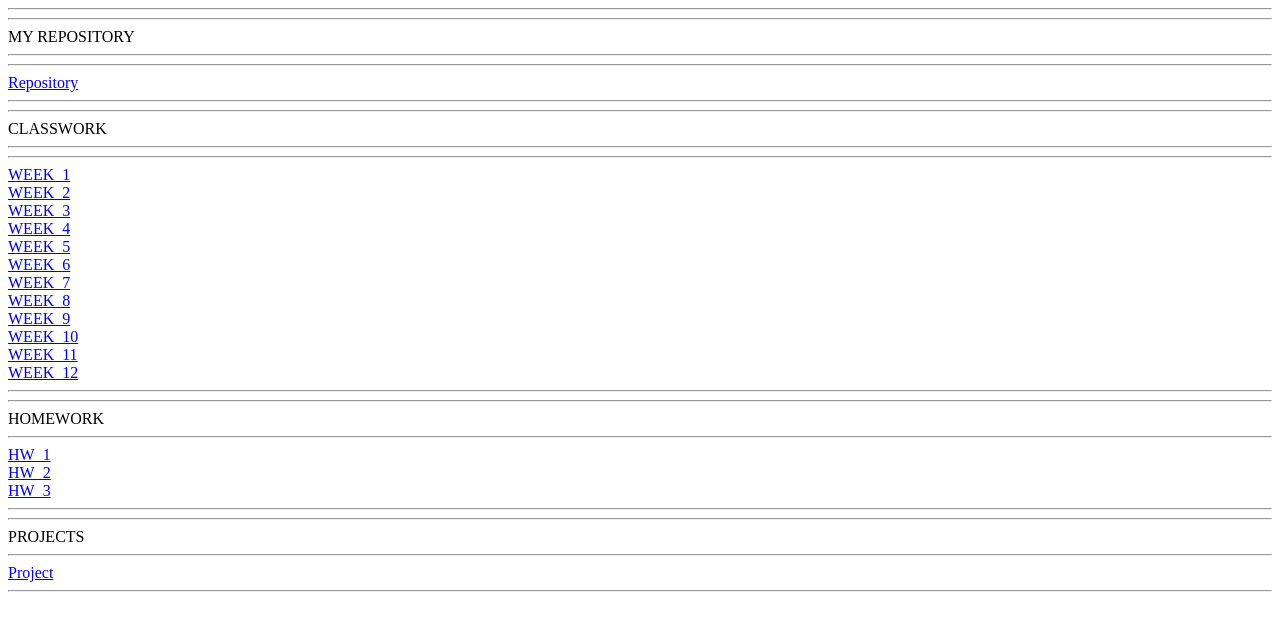
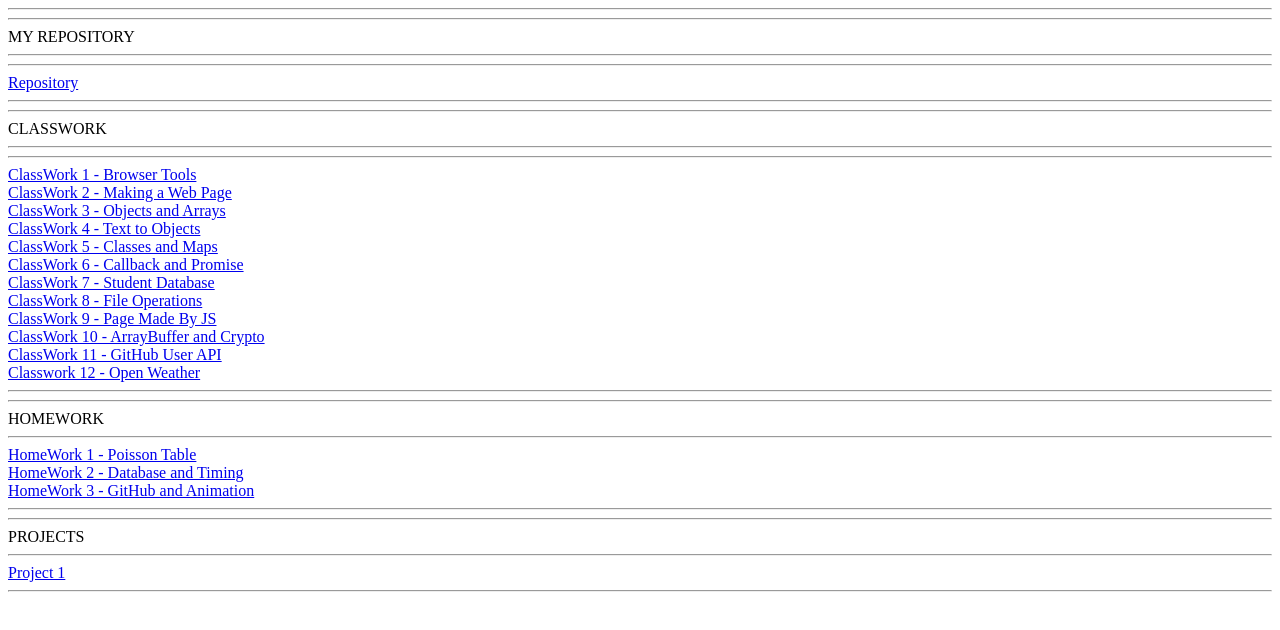
Before and after one commit to asapoglu/AProgTech, a plain HTML site: page index.html in a window 1280 px wide. Drawn offline with Linux system fonts and the light colour scheme.

Commit message:
index update

```diff
--- a/index.html
+++ b/index.html
@@ -25,30 +25,30 @@ MY REPOSITORY
 CLASSWORK
 <hr>
 <hr>
-<a href="https://asapoglu.github.io/AProgTech/ClassWork\Lab_1\Sorular.html">WEEK_1</a><br>
-<a href="https://asapoglu.github.io/AProgTech/ClassWork\Lab_2\chap4.html">WEEK_2</a><br>
-<a href="https://asapoglu.github.io/AProgTech/ClassWork\Lab_3\LOO.html">WEEK_3</a><br>
-<a href="https://asapoglu.github.io/AProgTech/ClassWork\Lab_4\Sorular.html">WEEK_4</a><br>
-<a href="https://asapoglu.github.io/AProgTech/ClassWork\Lab_5\CW_6.html">WEEK_5</a><br>
-<a href="https://asapoglu.github.io/AProgTech/ClassWork\Lab_6\Lab_6.html">WEEK_6</a><br>
-<a href="https://asapoglu.github.io/AProgTech/ClassWork\Lab_7\Lab_7.html">WEEK_7</a><br>
-<a href="https://asapoglu.github.io/AProgTech/ClassWork\Lab_8\Lab_8.html">WEEK_8</a><br>
-<a href="https://asapoglu.github.io/AProgTech/ClassWork\Lab_9\Lab_9.html">WEEK_9</a><br>
-<a href="https://asapoglu.github.io/AProgTech/ClassWork\Lab_10\Lab_10.html">WEEK_10</a><br>
-<a href="https://asapoglu.github.io/AProgTech/ClassWork\Lab_11\Lab_11.html">WEEK_11</a><br>
-<a href="https://asapoglu.github.io/AProgTech/ClassWork\Lab_12\Lab_12.html">WEEK_12</a><br>
+<a href="https://asapoglu.github.io/AProgTech/ClassWork\Lab_1\Sorular.html">ClassWork 1 - Browser Tools</a><br>
+<a href="https://asapoglu.github.io/AProgTech/ClassWork\Lab_2\chap4.html">ClassWork 2 - Making a Web Page</a><br>
+<a href="https://asapoglu.github.io/AProgTech/ClassWork\Lab_3\LOO.html">ClassWork 3 - Objects and Arrays</a><br>
+<a href="https://asapoglu.github.io/AProgTech/ClassWork\Lab_4\Sorular.html">ClassWork 4 - Text to Objects</a><br>
+<a href="https://asapoglu.github.io/AProgTech/ClassWork\Lab_5\CW_6.html">ClassWork 5 - Classes and Maps</a><br>
+<a href="https://asapoglu.github.io/AProgTech/ClassWork\Lab_6\Lab_6.html">ClassWork 6 - Callback and Promise</a><br>
+<a href="https://asapoglu.github.io/AProgTech/ClassWork\Lab_7\Lab_7.html">ClassWork 7 - Student Database</a><br>
+<a href="https://asapoglu.github.io/AProgTech/ClassWork\Lab_8\Lab_8.html">ClassWork 8 - File Operations</a><br>
+<a href="https://asapoglu.github.io/AProgTech/ClassWork\Lab_9\Lab_9.html">ClassWork 9 - Page Made By JS</a><br>
+<a href="https://asapoglu.github.io/AProgTech/ClassWork\Lab_10\Lab_10.html">ClassWork 10 - ArrayBuffer and Crypto</a><br>
+<a href="https://asapoglu.github.io/AProgTech/ClassWork\Lab_11\Lab_11.html">ClassWork 11 - GitHub User API</a><br>
+<a href="https://asapoglu.github.io/AProgTech/ClassWork\Lab_12\Lab_12.html">Classwork 12 - Open Weather</a><br>
 <hr>
 <hr>
 HOMEWORK
 <hr>
-<a href="https://asapoglu.github.io/AProgTech/HomeWork/HW_1.html">HW_1</a><br>
-<a href="https://asapoglu.github.io/AProgTech/HomeWork/HW_2/database.html">HW_2</a><br>
-<a href="https://asapoglu.github.io//305/anim/Animation">HW_3</a><br>
+<a href="https://asapoglu.github.io/AProgTech/HomeWork/HW_1.html">HomeWork 1 - Poisson Table</a><br>
+<a href="https://asapoglu.github.io/AProgTech/HomeWork/HW_2/database.html">HomeWork 2 - Database and Timing</a><br>
+<a href="https://asapoglu.github.io//305/anim/Animation">HomeWork 3 - GitHub and Animation</a><br>
 <hr>
 <hr>
 PROJECTS
 <hr>
-<a href="https://asapoglu.github.io/AProgTech/">Project</a><br>
+<a href="https://asapoglu.github.io/AProgTech/">Project 1</a><br>
 
 
 
```
